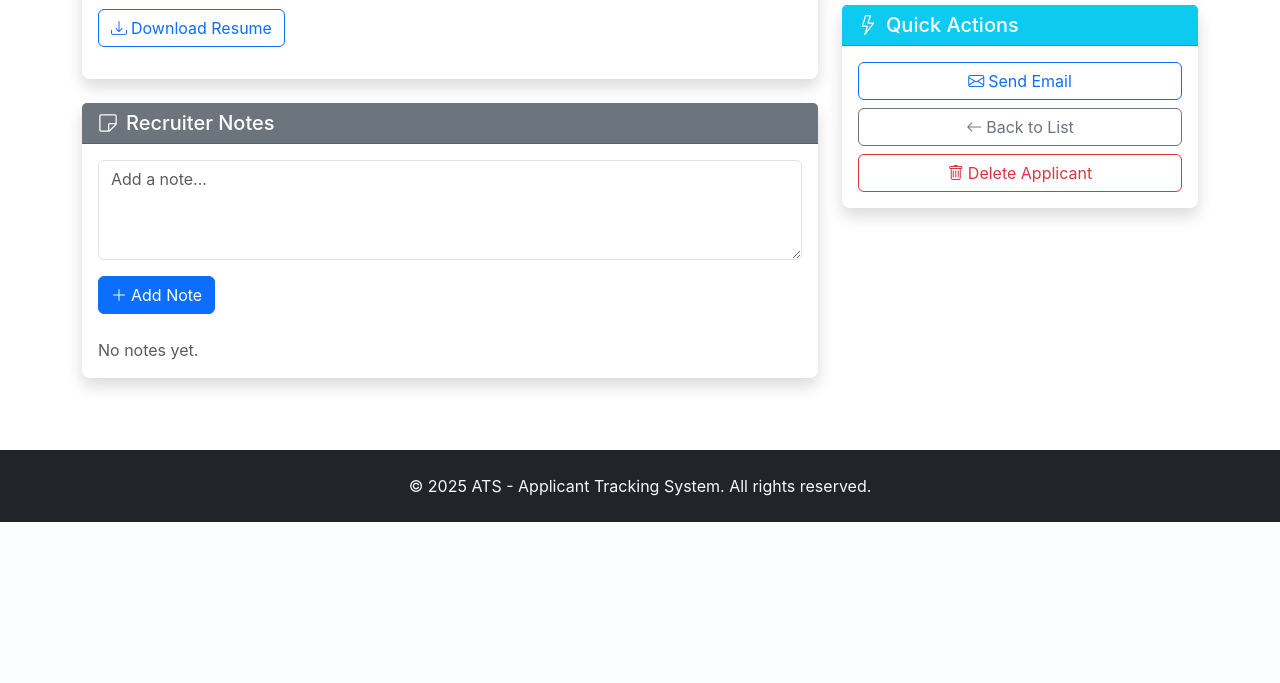
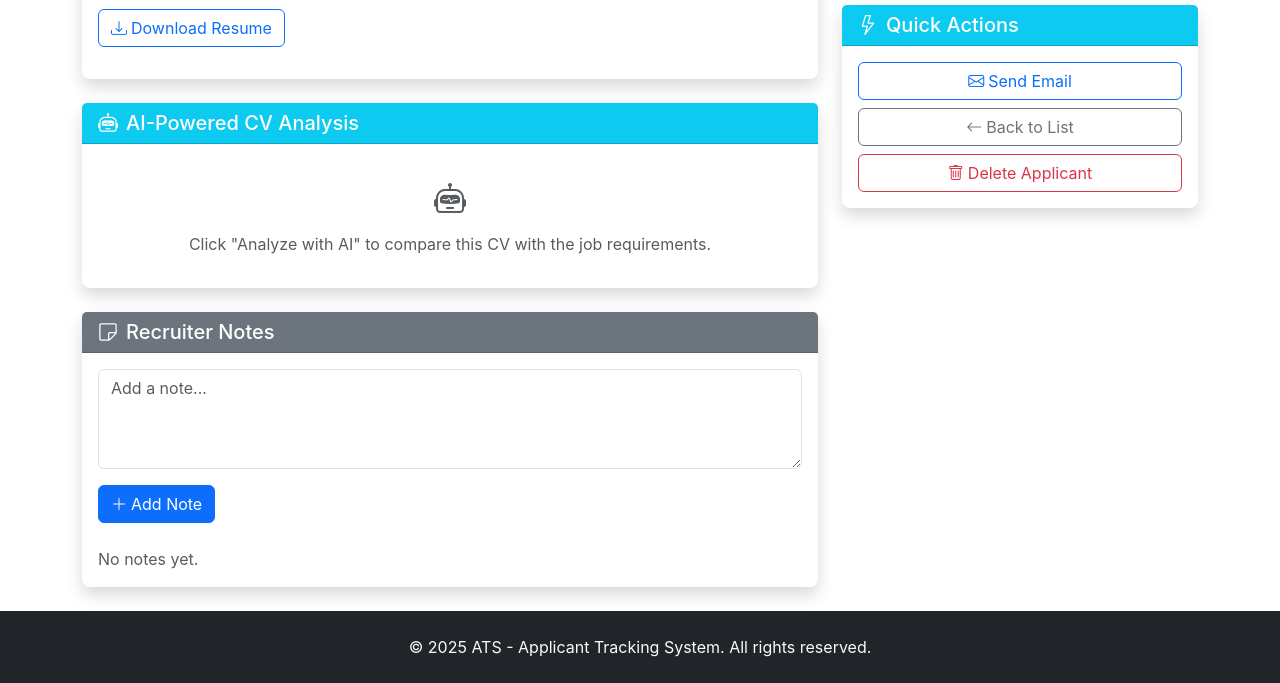
Before and after one commit to Mareenraj/ATS, a Django app: template applicants/templates/applicants/applicant_detail.html in a window 1280 px wide. Shown: the part 278-961 px from the top of the page. Before the commit the page ends 800 px from the top, so only its background shows below. Run offline with Django 5.2, Linux system fonts and the light colour scheme; the template is opened without the code that fills it: values that come from a table or form of the project are taken from there, others are empty.

Commit message:
gemini api succesfully integrated

```diff
--- a/applicants/templates/applicants/applicant_detail.html
+++ b/applicants/templates/applicants/applicant_detail.html
@@ -55,6 +55,53 @@
                 </div>
             </div>
         </div>
+
+        <!-- AI Analysis Card -->
+        <div class="card shadow mb-4">
+            <div class="card-header bg-info text-white d-flex justify-content-between align-items-center">
+                <h5 class="mb-0"><i class="bi bi-robot me-2"></i>AI-Powered CV Analysis</h5>
+                {% if resume_text and not ai_analysis %}
+                <form method="post" class="mb-0" id="ai-analyze-form">
+                    {% csrf_token %}
+                    <input type="hidden" name="analyze_cv" value="1">
+                    <button type="submit" class="btn btn-light btn-sm" id="ai-analyze-btn">
+                        <i class="bi bi-magic me-1"></i>Analyze with AI
+                    </button>
+                </form>
+                {% endif %}
+            </div>
+            <div class="card-body">
+                <div id="ai-loading" class="text-center py-4" style="display: none;">
+                    <div class="spinner-border text-info" role="status"></div>
+                    <p class="mt-2 mb-0 text-info fw-bold">Generating AI analysis...</p>
+                </div>
+                <div id="ai-content">
+                {% if ai_analysis %}
+                    {% if ai_analysis.success %}
+                    <div class="ai-analysis-content">{{ ai_analysis.analysis|linebreaks }}</div>
+                    {% elif ai_analysis.error %}
+                    <div class="alert alert-warning mb-0">
+                        <i class="bi bi-exclamation-triangle me-2"></i>{{ ai_analysis.error }}
+                    </div>
+                    {% endif %}
+                {% else %}
+                <div class="text-center text-muted py-3">
+                    <i class="bi bi-robot" style="font-size: 2rem;"></i>
+                    <p class="mt-2 mb-0">Click "Analyze with AI" to compare this CV with the job requirements.</p>
+                </div>
+                {% endif %}
+                </div>
+            </div>
+        </div>
+
+        <script>
+        document.getElementById('ai-analyze-form')?.addEventListener('submit', function() {
+            document.getElementById('ai-analyze-btn').disabled = true;
+            document.getElementById('ai-analyze-btn').innerHTML = '<span class="spinner-border spinner-border-sm me-1"></span>Generating...';
+            document.getElementById('ai-loading').style.display = 'block';
+            document.getElementById('ai-content').style.display = 'none';
+        });
+        </script>
 
         <!-- Notes Card -->
         <div class="card shadow">
--- a/pyproject.toml
+++ b/pyproject.toml
@@ -9,8 +9,9 @@ dependencies = [
     "psycopg2-binary>=2.9.11",
     "python-dotenv>=1.2.1",
     "gunicorn==23.0.0",
-    "whitenoise==6.6.0",
+    "whitenoise==6.11.0",
     "Pillow>=11.0.0",
     "PyPDF2==3.0.1",
-    "dj-database-url==2.1.0",
+    "dj-database-url==3.0.1",
+    "google-generativeai>=0.8.0",
 ]
```
Also changed, not shown: applicants/utils.py (+67 -0 lines), applicants/views.py (+18 -1 lines), 2 other files.
